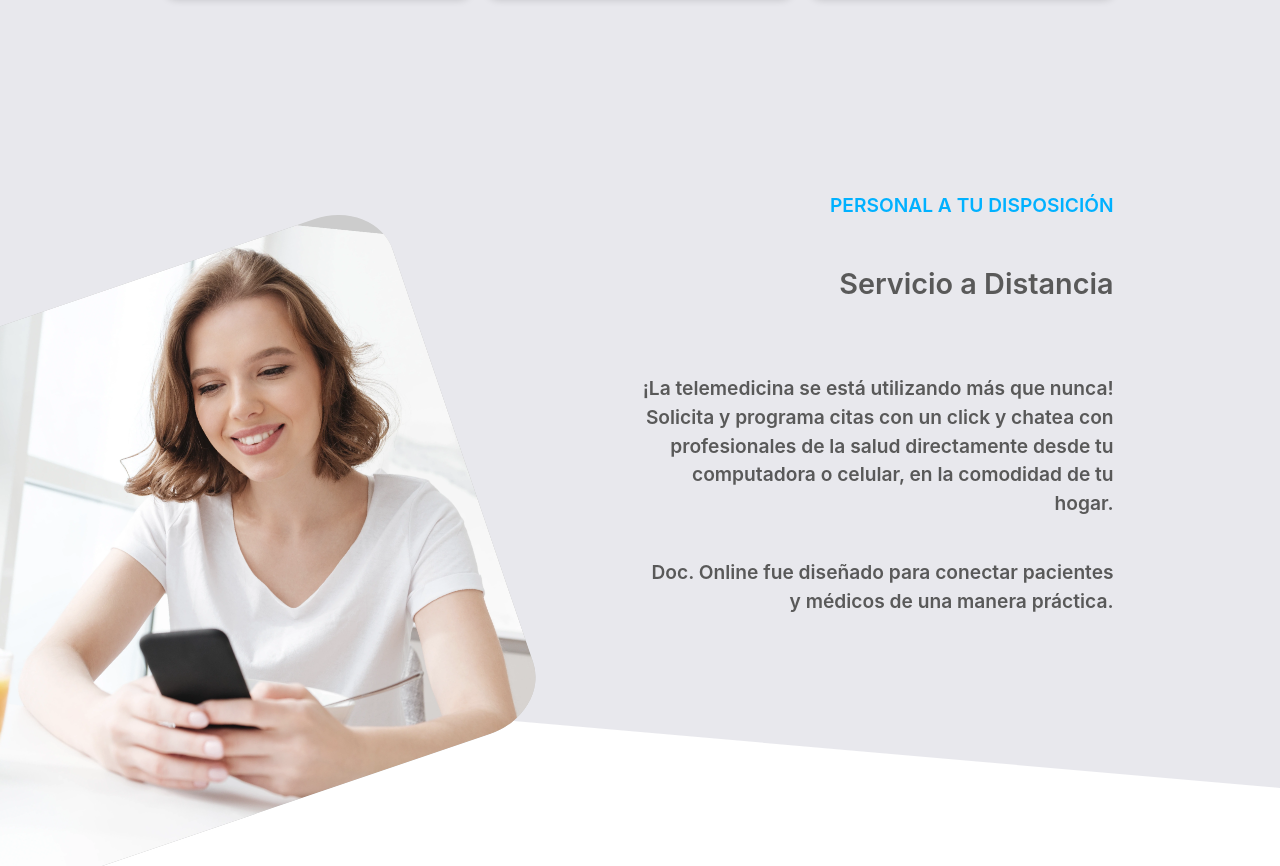
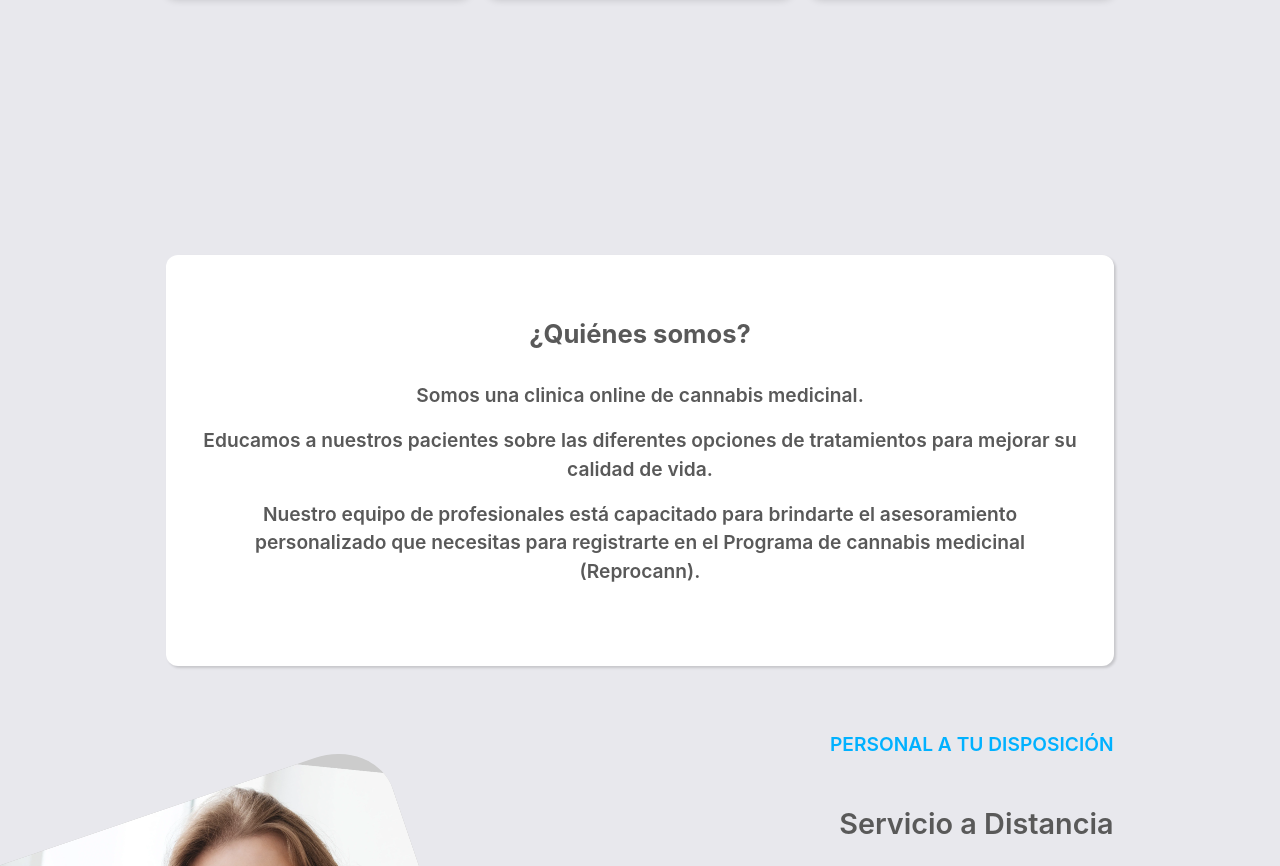
Before and after one commit to franco-buccellato/FrontDocOnlineLanding, a React (Create React App) app: page / in a window 1280 px wide. Shown: the part 2287-3153 px from the top of the page. Built offline with nearby package versions, Linux system fonts and the light colour scheme.

Commit message:
agrego quienes somos y leo precios

```diff
--- a/src/components/CalidadYBeneficios/CalidadYBeneficios.js
+++ b/src/components/CalidadYBeneficios/CalidadYBeneficios.js
@@ -63,7 +63,7 @@ function CalidadYBeneficios() {
                             src={imgCard01}
                         />
                         <span className='second-card-title'>Accesibilidad</span>
-                        <p>El servicio online garantizada que las consultas se realicen estés donde estés. <br /> <span>Doc.</span>Online permite el acceso desde la comodidad de su hogar</p>
+                        <p>El servicio online garantiza que las consultas se realicen estés donde estés. <br /> <span>Doc.</span>Online permite el acceso desde la comodidad de su hogar</p>
                     </div>
                     <div className='second-card-info'>
                         <img
--- a/src/components/CostosServicios/TarjetaServicio.js
+++ b/src/components/CostosServicios/TarjetaServicio.js
@@ -1,8 +1,26 @@
-import React from 'react'
+import React, { useState, useEffect } from 'react'
 import { Link } from 'react-router-dom';
 import styled from 'styled-components';
+import axios from 'axios';
 
 export default function TarjetaServicio({ precio, listadoBeneficios }) {
+
+    const [precioTransf, setPrecioTransf] = useState(null);
+
+    useEffect(() => {
+        const fetchData = async () => {
+            try {
+                const response = await axios.get('https://v2.doconlineargentina.com/api/turnero.precios');
+                const precioTransf = response.data.precioTransf;
+                setPrecioTransf(precioTransf);
+            } catch (error) {
+                console.error('Error al obtener el precio:', error);
+            }
+        };
+
+        fetchData();
+    }, []);
+
     return (
         <TarjetaServicioContainer>
 
@@ -10,7 +28,7 @@ export default function TarjetaServicio({ precio, listadoBeneficios }) {
                 <span className='tipo'>Renovación</span>
                 <div className='container-precio'>
                     <span className='signo'>$</span>
-                    <span className='precio'>{precio}</span>
+                    <span className='precio'>{precioTransf !== null ? precioTransf : precio}</span>
                     <span className='periodo'>/por 3 años</span>
                 </div>
             </header>
--- a/src/components/LandingPage/LandingPage.js
+++ b/src/components/LandingPage/LandingPage.js
@@ -6,6 +6,7 @@ import CalidadYBeneficios from '../CalidadYBeneficios/CalidadYBeneficios';
 import Servicios from '../Servicios/Servicios';
 import FormularioLanding from '../FormularioLanding/FormularioLanding';
 import Renovacion from '../Renovacion/Renovacion';
+import QuienesSomos from '../QuienesSomos/QuienesSomos';
 import { useEffect } from 'react';
 import UsoPractico from '../UsoPractico/UsoPractico';
 
@@ -21,6 +22,7 @@ const LandingPage = ({setMostrarEncabezado}) => {
             <CuadradosFondo className='cuadradoFondo'/>
             <Inicio/>
             <CalidadYBeneficios />
+            <QuienesSomos />
             <Servicios/>
             <ComoFunciona/>
             <Renovacion />
--- a/src/components/PasosFinales/PasosFinales.css
+++ b/src/components/PasosFinales/PasosFinales.css
@@ -18,7 +18,7 @@
 .fotoFondo2{
     position: absolute;
     left: 60%;
-    margin-top: 32rem;
+    margin-top: 16rem;
     width: 400px;
 }
 
--- a/src/components/PasosFinales/PasosFinales.js
+++ b/src/components/PasosFinales/PasosFinales.js
@@ -75,6 +75,11 @@ export default function MetodosDePago({ setMostrarEncabezado }) {
                     exit={{ opacity: 0 }}
                     className='info-container'
                 >
+                    <img
+                        alt="logo-doconline"
+                        src={fotoFondo2}
+                        className="fotoFondo2"
+                    />
                     <h1 className='titulo'>Valida tú identidad en Mi Argentina</h1>
                     <ul className='texto'>
                         <li>Ingresar el <strong>domicilio real</strong> dónde van a estar tus plantas.</li>
@@ -85,36 +90,13 @@ export default function MetodosDePago({ setMostrarEncabezado }) {
                 </motion.div>
             </div>
 
-            <div className='container--pasos fondoPaso3'>
 
-                <img
-                    alt="logo-doconline"
-                    src={fotoFondo2}
-                    className="fotoFondo2"
-                />
-                <div className='numeracion-container'>
-                    <div className='lineaSuperior'></div>
-                    <div className='circulo'><span>3</span></div>
-                    <div className='lineaInferior'></div>
-                </div>
 
-                <motion.div
-                        initial={{ opacity: 0, x: -10 }}
-                        whileInView={{ opacity: 1, x: 0 }}
-                        transition={{ duration: .8 }}
-                        exit={{ opacity: 0 }}
-                        className='info-container'
-                >
-                    <h1 className='titulo'>¡Ya casi finalizamos!</h1>
-                    <p className='texto'>Completa el formulario en nuestra plataforma para que el Dr. pueda registrar tus datos en la historia clínica.</p>
-                    <Button type="submit" text={"Formulario Doc.Online"} ruta={"https://doconlineargentina.com/turnero/formulario-1"} className="butonRegistro"></Button >
-                </motion.div>
-            </div>
 
             <div className='container--pasos fondoPaso4'>
                 <div className='numeracion-container'>
                     <div className='lineaSuperior'></div>
-                    <div className='circulo'><span>4</span></div>
+                    <div className='circulo'><span>3</span></div>
                     <div className='lineaInferior invisible'></div>
                 </div>
 
--- /dev/null
+++ b/src/components/QuienesSomos/QuienesSomos.js
@@ -0,0 +1,110 @@
+import styled from 'styled-components';
+import doctor from '../../imagenes/doctor.webp';
+import { motion } from "framer-motion"
+
+function QuinesSomos() {
+    return (
+        <QuienesSomosContainer id='nosotros'>
+            <motion.div
+                        initial={{ opacity: 0, x: -10 }}
+                        whileInView={{ opacity: 1, x: 0 }}
+                        transition={{ duration: .8 }}
+                        exit={{ opacity: 0 }}
+                        className='content'
+                >
+                <div className='img-container'>
+                    <img
+                        alt="img-doctor"
+                        src={doctor}
+                    />
+                </div>
+                <div className='text-container'>
+                    <h4>¿Quiénes somos?</h4>
+                    <p className='text-1'>Somos una clinica online de cannabis medicinal.</p>
+                    <p>Educamos a nuestros pacientes sobre las diferentes opciones de tratamientos para mejorar su calidad de vida.</p>
+                    <p>Nuestro equipo de profesionales está capacitado para brindarte el asesoramiento personalizado que necesitas para registrarte en el Programa de cannabis medicinal (Reprocann).</p>
+                </div>
+            </motion.div>
+        </QuienesSomosContainer>
+
+    );
+}
+
+export default QuinesSomos;
+
+const QuienesSomosContainer = styled.div`
+    width: 100%;
+    display: flex;
+    justify-content: center;
+    align-items: center;
+    @media only screen and (max-width: 1324px) {
+        padding: 8rem 0 0rem 0 ;
+    }
+    @media only screen and (max-width: 1024px) {
+        padding: 0rem 0 0rem 0 ;
+    }
+    .content{
+        width: 60%;
+        margin: auto;
+        z-index: 2;
+        display: flex;
+        justify-content: center;
+        align-items: center;
+        @media only screen and (max-width: 1324px) {
+            flex-direction: column;
+
+            .img-container{
+                display: none;
+            }
+
+            .text-container{
+
+                h4{
+                    text-align: center;
+                }
+
+                p{
+                    text-align: center;
+                }
+            }
+
+        }
+        @media only screen and (max-width: 1540px) {
+            width: 74%;
+        }
+        @media only screen and (max-width: 1024px) {
+            width: 90%;
+        }
+
+        .img-container{
+            background-color: white;
+            padding: 3rem 1rem;
+            box-shadow: 0 0 8px rgba(0,0,0,.2);
+            border-radius: 22px 0 0 22px;
+            img{
+                width: 26rem;
+            }
+        }
+
+        .text-container{
+            background-color: white;
+            padding: 4rem 2rem ;
+            border-radius: 12px;
+            box-shadow: rgba(0, 0, 0, 0.15) 1.95px 1.95px 2.6px;
+
+            h4{
+                font-size: 1.6rem;
+                font-weight: bold;
+            }
+            .text-1{
+                margin-top: 2rem;
+            }
+            p{
+                font-size: 1.2rem;
+                font-weight: 600;
+            }
+        }
+
+    }
+
+`
```
Lines whose indentation alone changed are shown as unchanged.
